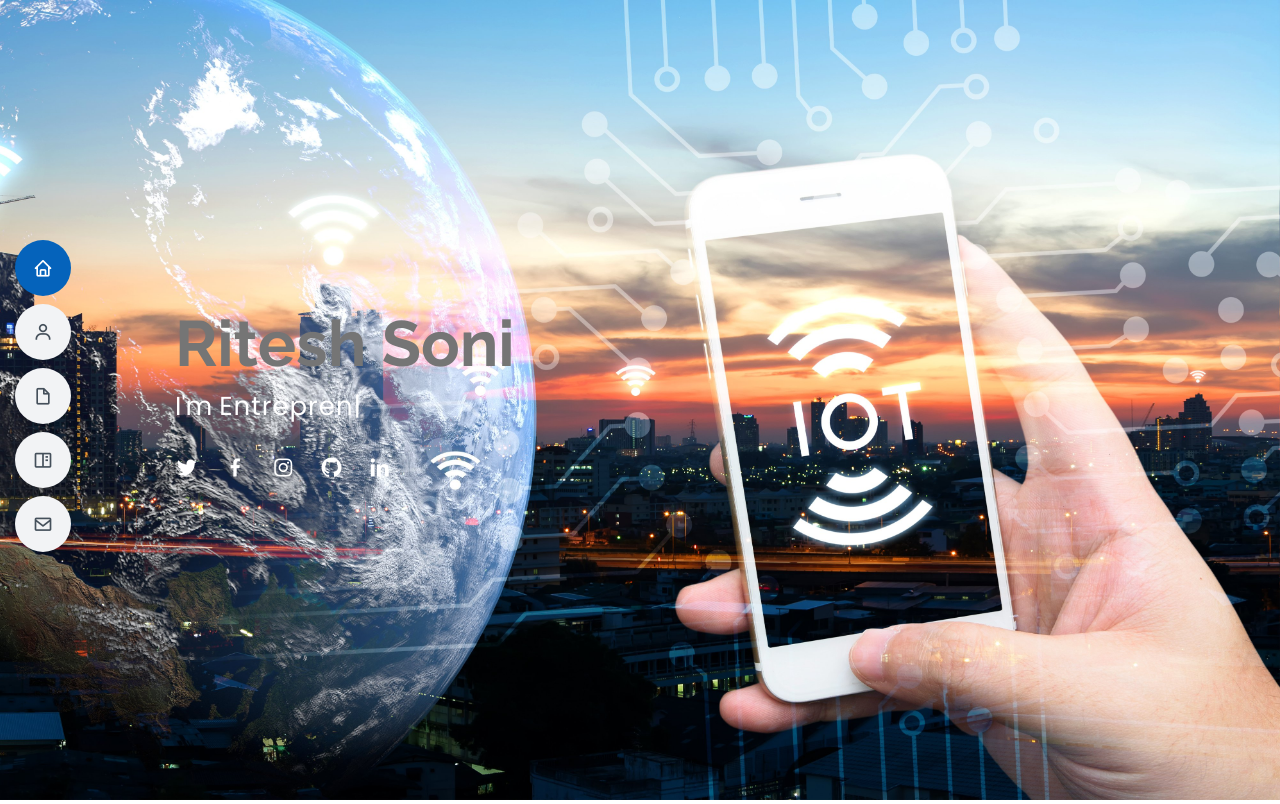
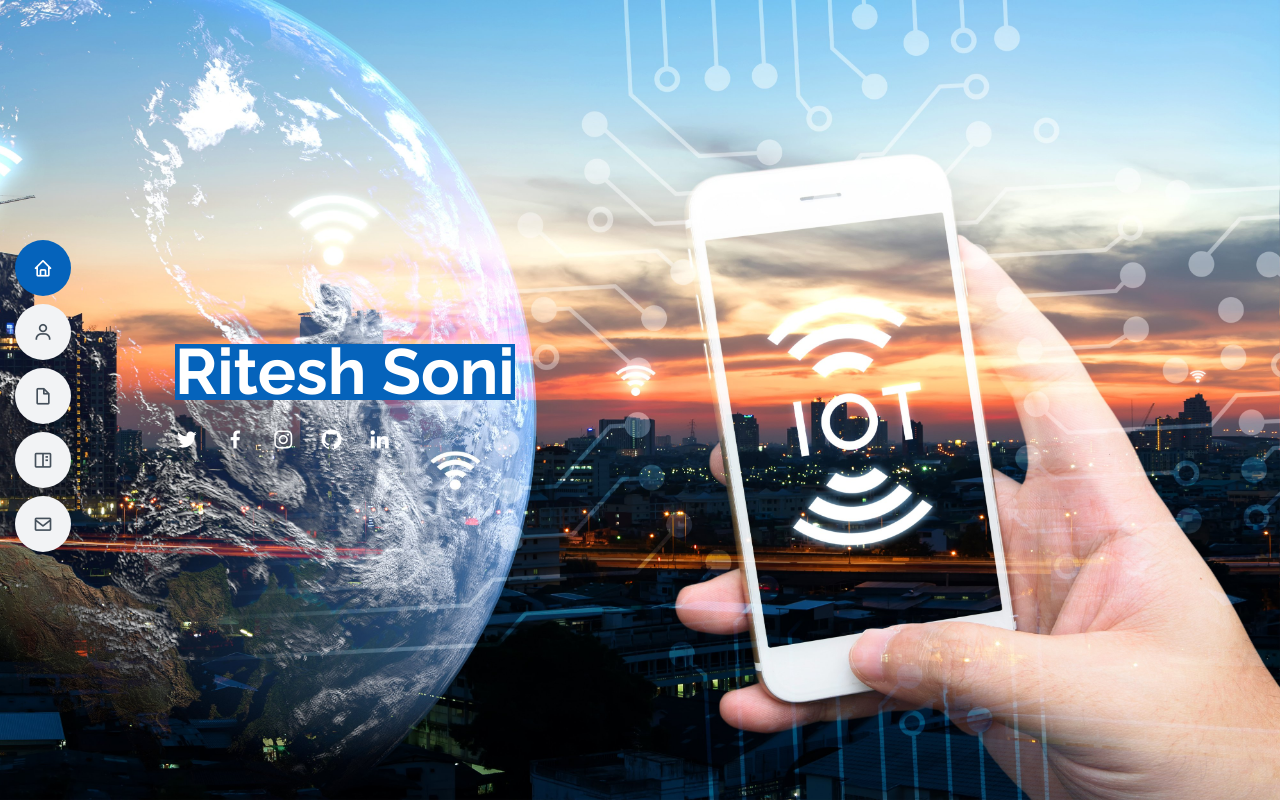
Before and after one commit to soniritesh124/riteshsoni, a PHP site: page / in a window 1280 px wide. Shown: the top 804 px of the page. Run offline with PHP 8.4, Linux system fonts and the light colour scheme.

Commit message:
Update style.css

```diff
--- a/assets/css/style.css
+++ b/assets/css/style.css
@@ -274,7 +274,9 @@ h1, h2, h3, h4, h5, h6 {
   font-weight: 700;
   line-height: 56px;
 /*   color: #45505b; */
-  color: #757575;
+  background: #0563bb;
+  color: #fff;
+  position: absolute;
 }
 
 #hero p {
```
